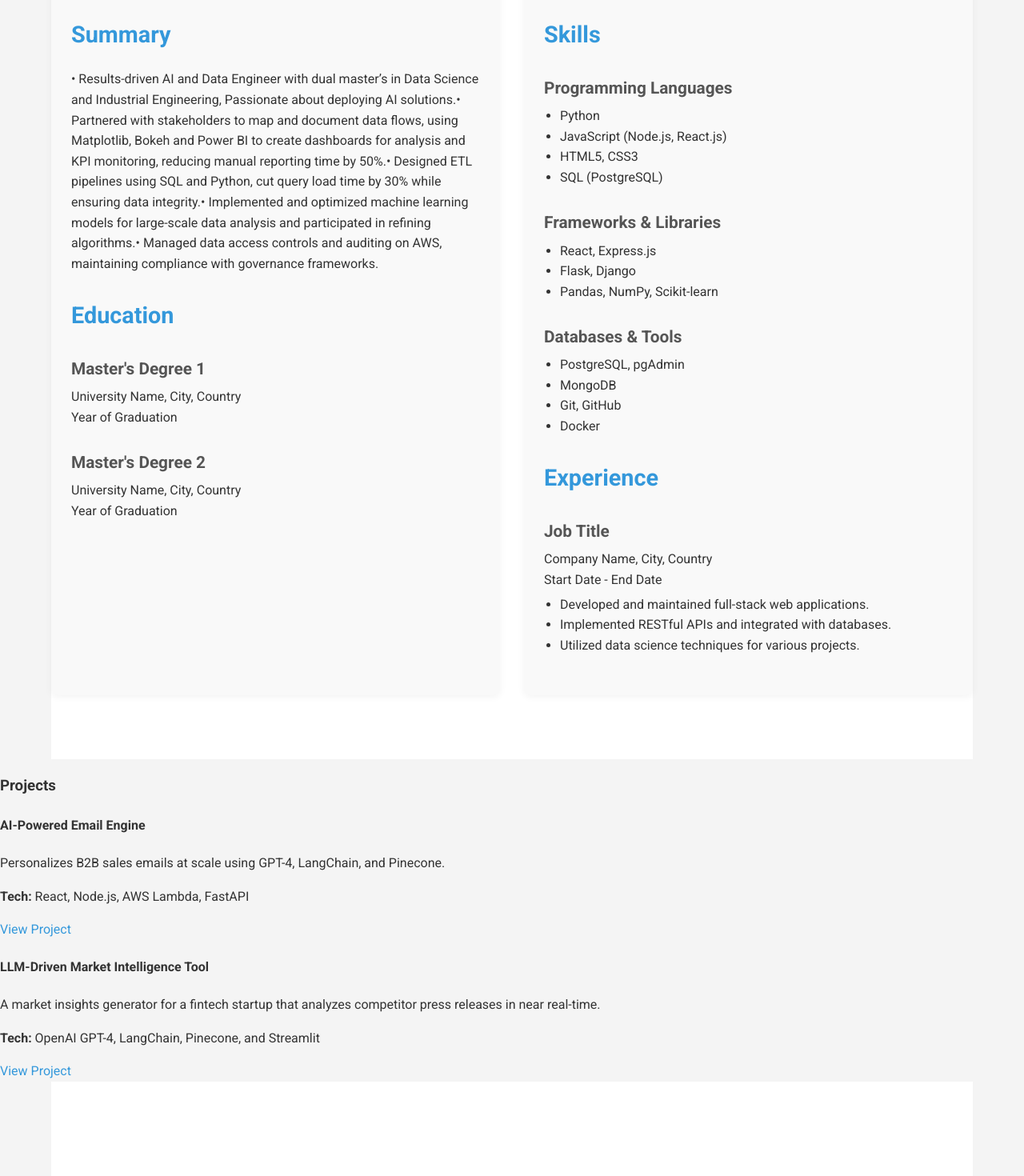
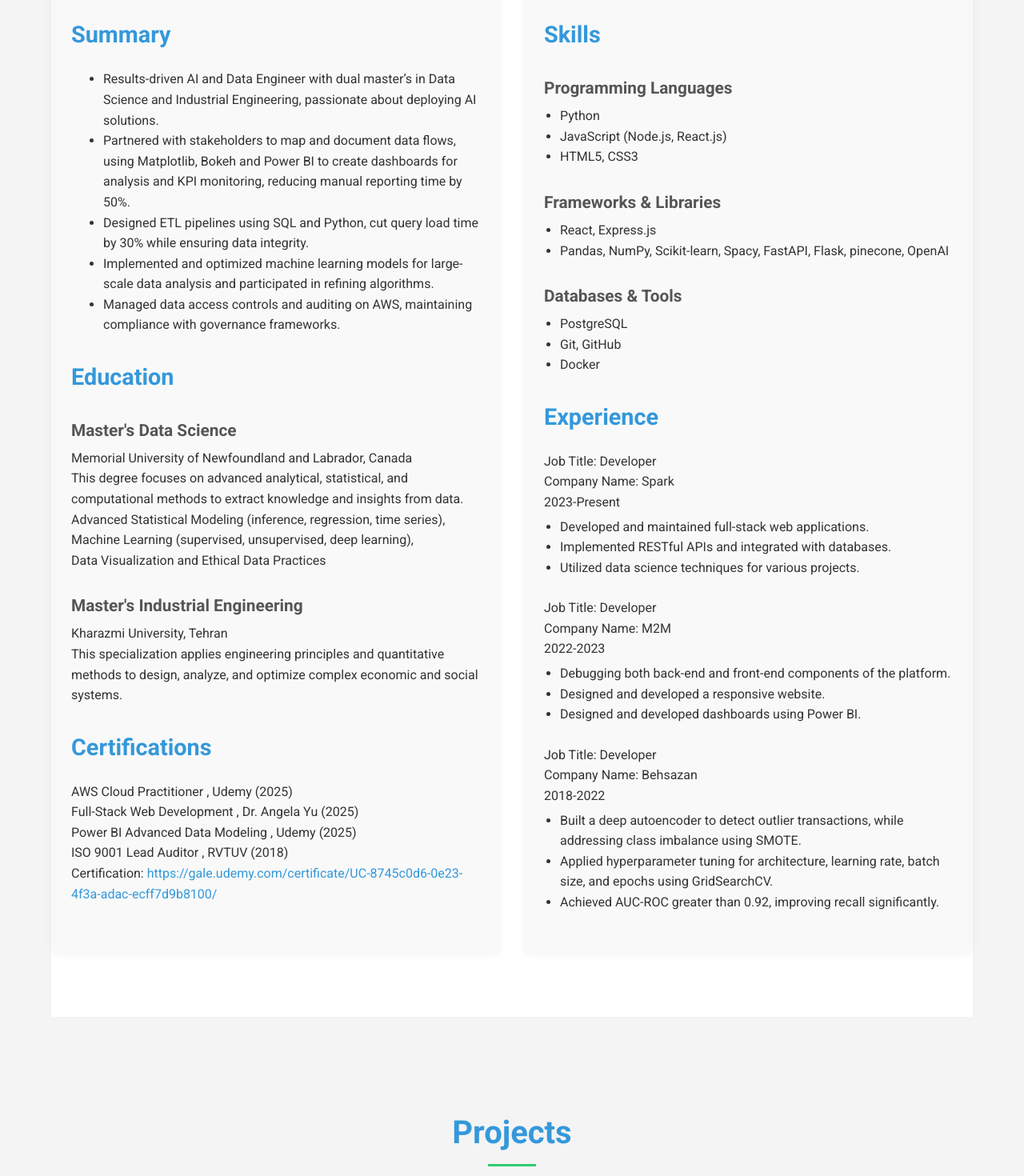
Before and after one commit to bagherianahita/my-portfolio-website, a React (Vite) app: page / in a window 1280 px wide. Shown: the part 1280-2750 px from the top of the page at 80% size. Built offline with nearby package versions, Linux system fonts and the light colour scheme.

Commit message:
feat: chang images and styles

```diff
--- a/src/components/Contact.jsx
+++ b/src/components/Contact.jsx
@@ -7,7 +7,7 @@ const Contact = () => {
             <h2 className="section-heading text-center">Get in Touch</h2>
 
 
-<form className="contact-form"  name="contact" method="POST"  netlify>
+<form className="contact-form"  name="contact" method="POST"      data-netlify="true"  netlify-honeypot="bot-field"  netlify>
 
 
     <input type="hidden" name="form-name" value="contact" />
--- a/src/components/Hero.jsx
+++ b/src/components/Hero.jsx
@@ -12,7 +12,7 @@ const Hero = () => {
                 <p>   { /* ul */ }
                     Passion for creating robust and scalable web applications, front-end and back-end technologies, data science and machine learning.
                 </p>
-                <p> Canada | Bagheri.anahita65@gmail.com</p>
+                <p> Canada | abagherikalh@mun.ca</p>
                     <p>LinkedIn: <a href="https://www.linkedin.com/in/anahita-bagheri-developer-pmp" target="_blank">www.linkedin.com/in/anahita-bagheri-developer</a></p>
 
                 {/* <video controls className="ai-video">
--- a/src/components/Projects.jsx
+++ b/src/components/Projects.jsx
@@ -4,9 +4,9 @@ import projectData from "../constants/projectData";
 
 function Projects() {
   return (
-      <section id="projects">
+      <section id="projects"  className="projects-section">
 
-      <h3 className="text-xl font-bold mb-4">Projects</h3>
+      <h2               className="section-heading text-center">  Projects</h2>
       <div className="grid gap-4">
         {projectData.map((project, idx) => (
           <div key={idx} className="p-4 border rounded-lg shadow-md">
--- a/src/components/Resume.jsx
+++ b/src/components/Resume.jsx
@@ -1,3 +1,148 @@
+import React from 'react';
+import resumeData from "../constants/resumeData";
+
+const Resume = () => {
+    return (
+        <section id="resume" className="resume-section container">
+            <h2 className="section-heading text-center">Resume</h2>
+            <div className="resume-content">
+                <div className="resume-column">
+                    <h3>Summary</h3>
+                    <ul>
+                        {resumeData.paragraphs.map((point, index) => (
+                            <li key={index}>{point}</li>
+                        ))}
+                    </ul>
+
+                    <h3>Education</h3>
+                    <div className="resume-item">
+                        <h4>Master's Data Science</h4>
+                        <p>Memorial University of Newfoundland and Labrador, Canada</p>
+                        <p> This degree focuses on advanced analytical, statistical, and computational methods to extract knowledge and insights from data.
+                        </p>
+                        <p>Advanced Statistical Modeling (inference, regression, time series),</p>
+                        <p>Machine Learning (supervised, unsupervised, deep learning),</p>
+                        <p>Data Visualization and Ethical Data Practices</p>
+
+                    </div>
+                    <div className="resume-item">
+                        <h4>Master's Industrial Engineering</h4>
+                        <p>Kharazmi University, Tehran</p>
+                        <p>This specialization applies engineering principles and quantitative methods to design, analyze, and optimize complex economic and social systems.</p>
+                    </div>
+
+<div className="resume-item">
+                        <h3>Certifications</h3>
+                        <p>AWS Cloud Practitioner , Udemy (2025)</p>
+                        <p>Full-Stack Web Development , Dr. Angela Yu (2025)</p>
+                        <p>Power BI Advanced Data Modeling , Udemy  (2025)</p>
+                        <p>ISO 9001 Lead Auditor , RVTUV (2018)</p>
+                    <p>Certification: <a href=" https://gale.udemy.com/certificate/UC-8745c0d6-0e23-4f3a-adac-ecff7d9b8100/" target="_blank">https://gale.udemy.com/certificate/UC-8745c0d6-0e23-4f3a-adac-ecff7d9b8100/</a></p>
+
+
+
+
+                    </div>
+
+
+
+
+
+
+                </div>
+                <div className="resume-column">
+                    <h3>Skills</h3>
+                    <div className="resume-item">
+                        <h4>Programming Languages</h4>
+                        <ul>
+                            <li>Python</li>
+                            <li>JavaScript (Node.js, React.js)</li>
+                            <li>HTML5, CSS3</li>
+                        </ul>
+                    </div>
+                    <div className="resume-item">
+                        <h4>Frameworks & Libraries</h4>
+                        <ul>
+                            <li>React, Express.js</li>
+                            {/* <li>Flask, Django</li> */}
+                            <li>Pandas, NumPy, Scikit-learn, Spacy, FastAPI, Flask, pinecone, OpenAI</li>
+                        </ul>
+                    </div>
+
+
+
+                    <div className="resume-item">
+                        <h4>Databases & Tools</h4>
+                        <ul>
+                            <li>PostgreSQL</li>
+                           {/* <li>MongoDB</li> */}
+                            <li>Git, GitHub</li>
+                            <li>Docker</li>
+                        </ul>
+                    </div>
+
+
+
+
+
+
+                    <h3>Experience</h3>
+                    <div className="resume-item">
+                        <p>Job Title: Developer</p>
+                        <p>Company Name: Spark</p>
+                        <p>2023-Present</p>
+                        <ul>
+                            <li>Developed and maintained full-stack web applications.</li>
+                            <li>Implemented RESTful APIs and integrated with databases.</li>
+                            <li>Utilized data science techniques for various projects.</li>
+                        </ul>
+                    </div>
+
+
+
+
+                     <div className="resume-item">
+                        <p>Job Title: Developer</p>
+                        <p>Company Name: M2M</p>
+                        <p>2022-2023</p>
+                        <ul>
+                            <li>Debugging both back-end and front-end components of the platform.</li>
+                            <li>Designed and developed a responsive website.</li>
+                            <li>Designed and developed dashboards using Power BI.</li>
+                        </ul>
+                    </div>
+
+
+                        <div className="resume-item">
+                        <p>Job Title: Developer</p>
+                        <p>Company Name: Behsazan</p>
+                        <p>2018-2022</p>
+                        <ul>
+                            <li>Built a deep autoencoder to detect outlier transactions, while addressing class imbalance using SMOTE.</li>
+
+                            <li>Applied hyperparameter tuning for architecture, learning rate, batch size, and epochs using
+GridSearchCV.</li>
+                            <li>Achieved AUC-ROC greater than 0.92, improving recall significantly.</li>
+                        </ul>
+                    </div>
+
+                </div>
+            </div>
+        </section>
+    );
+};
+
+export default Resume;
+
+
+
+
+
+
+
+{/*
+
+
  import React from 'react';
 import resumeData from "../constants/resumeData";
 
@@ -12,15 +157,13 @@ const Resume = () => {
 
                     <h3>Education</h3>
                     <div className="resume-item">
-                        <h4>Master's Degree 1</h4>
-                        <p>University Name, City, Country</p>
-                        <p>Year of Graduation</p>
-                    </div>
+                        <h4>Master's Data Science</h4>
+                        <p>Memorial University of Newfoundland and Labrador, Canada</p>
+                     </div>
                     <div className="resume-item">
-                        <h4>Master's Degree 2</h4>
-                        <p>University Name, City, Country</p>
-                        <p>Year of Graduation</p>
-                    </div>
+                        <h4>Master's Industrial Engineering</h4>
+                        <p>Kharazmi University , Tehran</p>
+                     </div>
                 </div>
                 <div className="resume-column">
                     <h3>Skills</h3>
@@ -30,8 +173,7 @@ const Resume = () => {
                             <li>Python</li>
                             <li>JavaScript (Node.js, React.js)</li>
                             <li>HTML5, CSS3</li>
-                            <li>SQL (PostgreSQL)</li>
-                        </ul>
+                         </ul>
                     </div>
                     <div className="resume-item">
                         <h4>Frameworks & Libraries</h4>
@@ -61,11 +203,12 @@ const Resume = () => {
                             <li>Utilized data science techniques for various projects.</li>
                         </ul>
                     </div>
-                    {/* Add more experience items as needed */}
-                </div>
+                 </div>
             </div>
         </section>
     );
 };
 
 export default Resume;
+
+*/}
--- a/src/constants/projectData.js
+++ b/src/constants/projectData.js
@@ -4,7 +4,8 @@ const projectData = [
     title: "AI-Powered Email Engine",
     description: "Personalizes B2B sales emails at scale using GPT-4, LangChain, and Pinecone.",
     technologies: ["React", "Node.js", "AWS Lambda", "FastAPI"],
-    link: "https://github.com/bagherianahita/AI-Powered-Sales-Email-Personalization-Engine.git"
+    link: " https://github.com/bagherianahita/AI-Powered-Sales-Email-Personalization-Engine"
+
   },
   {
     title: "LLM-Driven Market Intelligence Tool",
--- a/src/constants/resumeData.js
+++ b/src/constants/resumeData.js
@@ -1,18 +1,11 @@
 const resumeData = {
-//   title: "A L e...",
-  paragraphs: ["• Results-driven AI and Data Engineer with dual master’s in Data Science and Industrial Engineering, Passionate about deploying AI solutions.",
-"• Partnered with stakeholders to map and document data flows, using Matplotlib, Bokeh and Power BI to create dashboards for analysis and KPI monitoring, reducing manual reporting time by 50%.",
-"• Designed ETL pipelines using SQL and Python, cut query load time by 30% while ensuring data integrity.",
-"• Implemented and optimized machine learning models for large-scale data analysis and participated in refining algorithms.",
-"• Managed data access controls and auditing on AWS, maintaining compliance with governance frameworks."
-],
-//   video: "/assets/hero-video.mp4",
-//   image: "/assets/Bp.png",
-//   image: "/assets/Gp.png"
-
+  paragraphs: [
+    "Results-driven AI and Data Engineer with dual master’s in Data Science and Industrial Engineering, passionate about deploying AI solutions.",
+    "Partnered with stakeholders to map and document data flows, using Matplotlib, Bokeh and Power BI to create dashboards for analysis and KPI monitoring, reducing manual reporting time by 50%.",
+    "Designed ETL pipelines using SQL and Python, cut query load time by 30% while ensuring data integrity.",
+    "Implemented and optimized machine learning models for large-scale data analysis and participated in refining algorithms.",
+    "Managed data access controls and auditing on AWS, maintaining compliance with governance frameworks."
+  ]
 };
 
-
-
-
 export default resumeData;
--- a/src/styles.css
+++ b/src/styles.css
@@ -198,8 +198,10 @@ img {
 }
 
 /* Projects Section */
+
+
 .projects-section {
-  padding: 80px 0;
+  padding: 80px 70px;
   background-color: var(--background-color);
 }
 
@@ -260,7 +262,7 @@ img {
 
 /* About Me Section */
 .about-me-section {
-  padding: 80px 0;
+  padding: 80px 70px;
   background-color: var(--white);
 }
 
```
